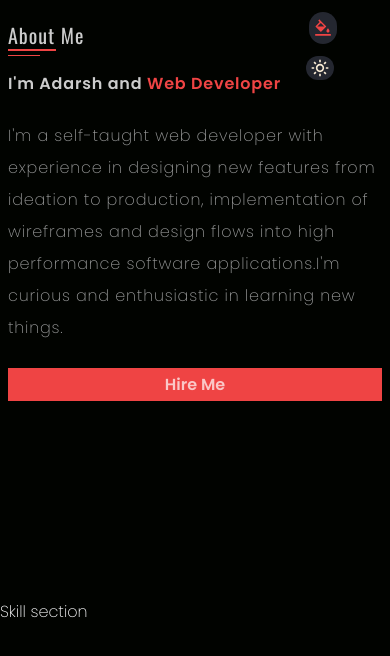
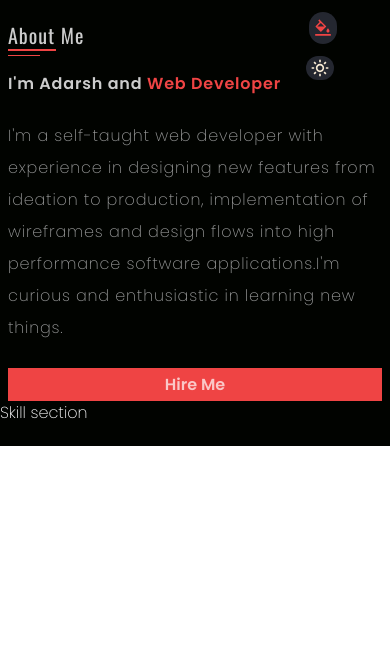
Before and after one commit to adarsh-k27/my-website, a React (Create React App) app: page / in a window 390 px wide. Shown: the top 656 px of the page. Built offline with nearby package versions, Linux system fonts and the light colour scheme; a web font is replaced by a local one.

Commit message:
solved response hight issue

```diff
--- a/src/App.js
+++ b/src/App.js
@@ -23,15 +23,15 @@ function App() {
             <MoodChanger setMode={setMode} mode={mode} />{" "}
           </div>{" "}
         </div>{" "}
-        <div className='w-screen h-screen dark:bg-darkBgColor bg-lightBgColor'>
-          <div div className='w-full h-full grid grid-cols-[20%,80%] gap-2'>
+        <div className='w-screen h:auto md:h-screen dark:bg-darkBgColor bg-lightBgColor'>
+          < div className='w-full h-full grid grid-cols-[20%,80%] gap-2'>
             {" "}
             {/* Sidebar */}{" "}
             <SideBar open={openNavSmallDevice} setOpen={setOpen} />{" "}
             {/* <LandingPage open={openNavSmallDevice} setOpen={setOpen} />{" "} */}
-            <div className="h-auto bg-lightBgColor dark:bg-darkBgColor">
+
               < AboutPage />
-            </div>
+
           </div>{" "}
         </div>{" "}
       </div>{" "}
--- a/src/pages/AboutPage.jsx
+++ b/src/pages/AboutPage.jsx
@@ -5,7 +5,7 @@ import Portfolio_Context from '../context'
 function AboutPage () {
   const { color_change } = useContext(Portfolio_Context)
   return (
-    <div className='w-screen md:w-full h-screen md:h-full grid grid-cols-1 md:grid-cols-[60%,40%] py-[1.3rem] md:py-2'>
+    <div className='w-screen md:w-full  md:h-full grid grid-cols-1 md:grid-cols-[60%,40%] py-[1.3rem] md:py-2'>
       {/* About Section */}
       <div className='px-[.5rem] md:px-2'>
         <h1
```
